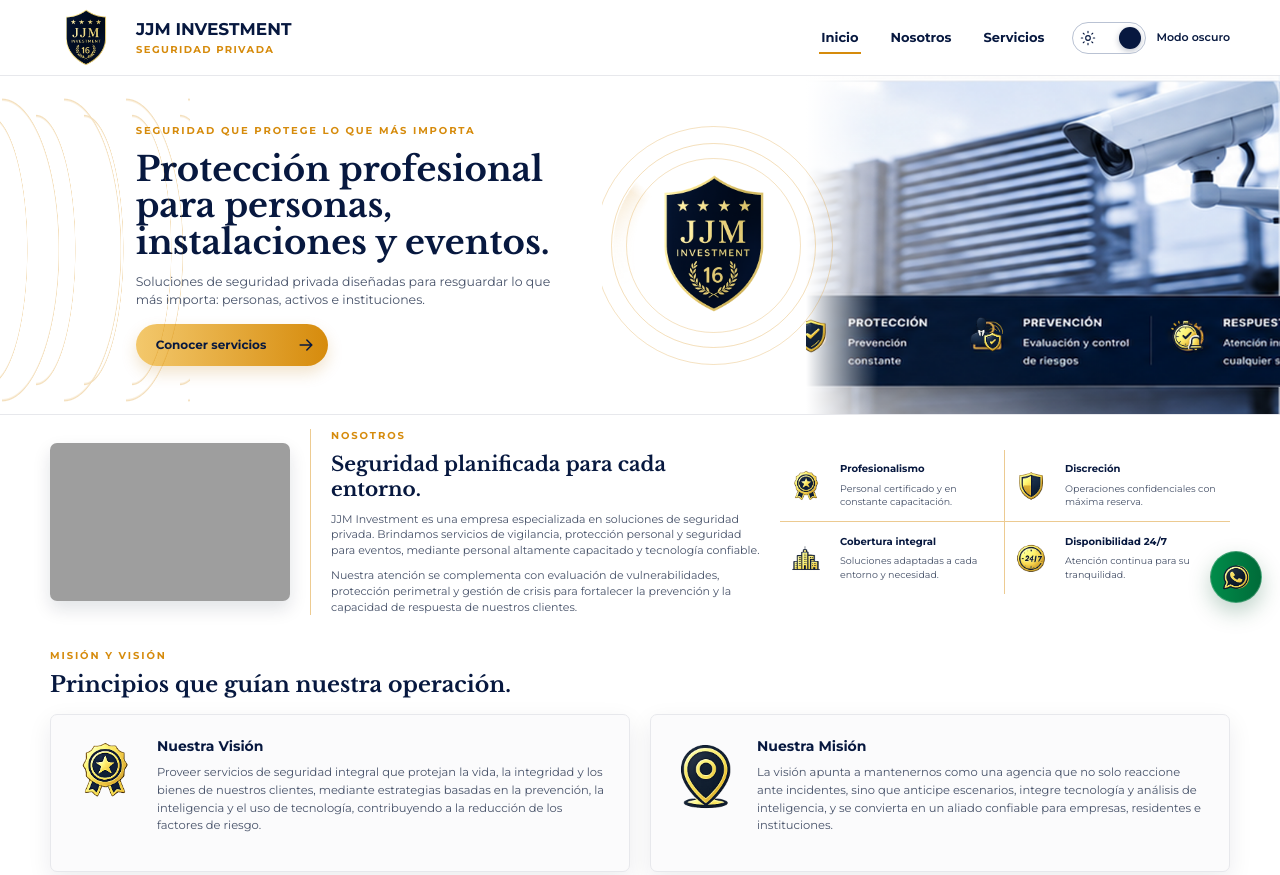
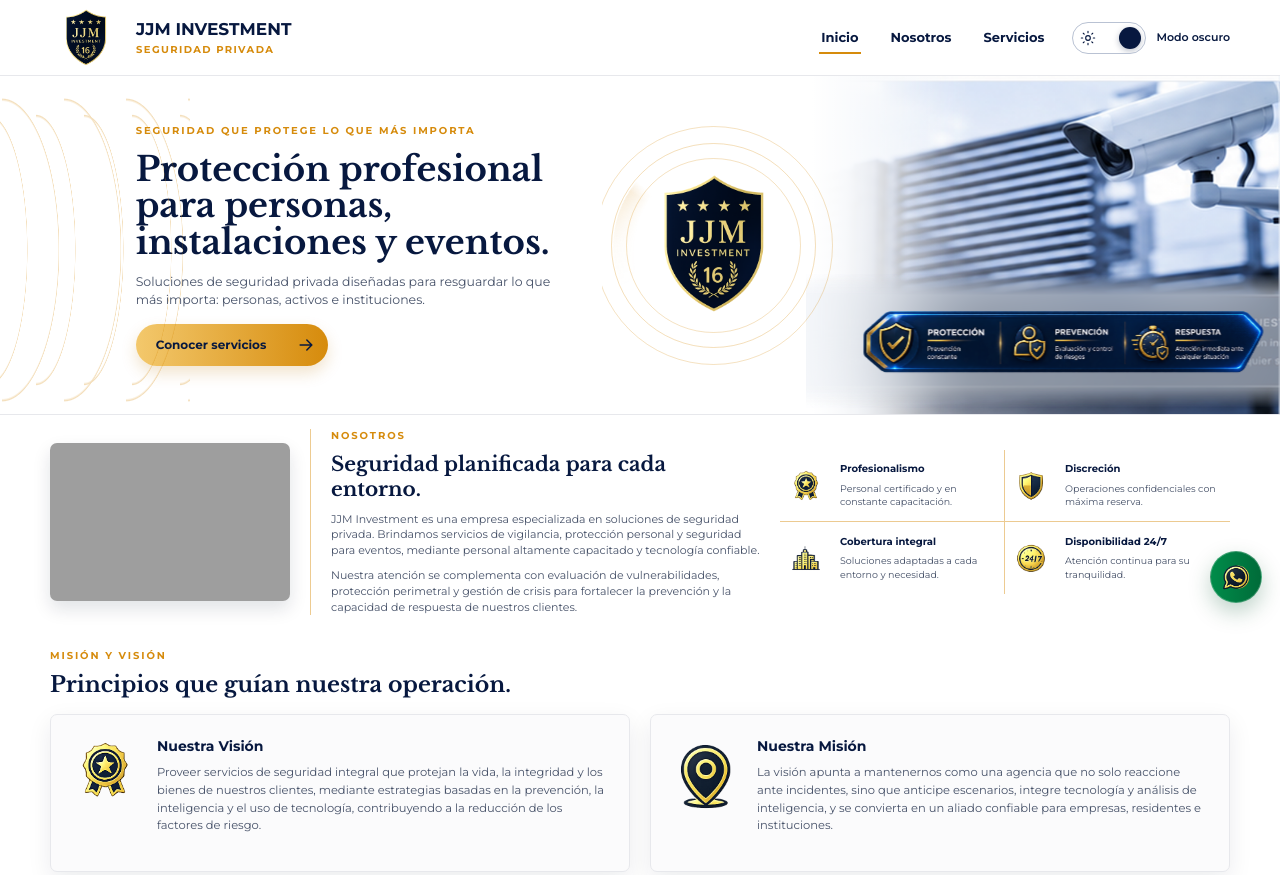
Before and after one commit to s9shade/Jjm_invesmet, a website built with Vite: page index.html in a window 1280 px wide. Shown: the top 875 px of the page. Built offline with nearby package versions, Linux system fonts and the light colour scheme; grey boxes are pictures that could not be loaded.

Commit message:
Actualiza landing de JJM Investment

```diff
--- a/src/main.js
+++ b/src/main.js
@@ -14,12 +14,6 @@ const icons = {
       <path d="m9 5 7 7-7 7" />
     </svg>`,
 }
-
-const heroBenefitIcons = [
-  iconAsset('beneficios', '01_proteccion.png'),
-  iconAsset('beneficios', '02_prevencion.png'),
-  iconAsset('beneficios', '03_respuesta.png'),
-]
 
 const contactIcons = {
   phone: iconAsset('contacto', '01_telefono.png'),
@@ -166,17 +160,11 @@ document.querySelector('#app').innerHTML = `
             alt="Cámara de seguridad y principios de protección, prevención y respuesta"
           />
           <span class="hero-benefit-icons" aria-hidden="true">
-            ${heroBenefitIcons
-              .map(
-                (icon, index) => `
-                  <img
-                    class="icon-hero-benefit icon-hero-benefit-${index + 1}"
-                    src="${icon}"
-                    alt=""
-                  />
-                `,
-              )
-              .join('')}
+            <img
+              class="hero-benefit-slip"
+              src="${asset('slip-proteccion-prevencion-respuesta-premium.png')}"
+              alt=""
+            />
           </span>
         </div>
       </div>
--- a/src/style.css
+++ b/src/style.css
@@ -545,9 +545,14 @@ p {
   position: absolute;
   z-index: 2;
   inset: 0 auto 0 0;
-  width: 72px;
+  width: clamp(128px, 10.5vw, 192px);
   pointer-events: none;
-  background: linear-gradient(90deg, var(--surface), transparent);
+  background: linear-gradient(
+    90deg,
+    var(--surface) 0%,
+    var(--surface) 4%,
+    transparent 100%
+  );
 }
 
 .hero-media > .hero-camera-image {
@@ -556,6 +561,28 @@ p {
   display: block;
   object-fit: cover;
   object-position: center;
+  -webkit-mask-image: linear-gradient(
+    to right,
+    transparent 0%,
+    rgba(0, 0, 0, 0.15) 8%,
+    rgba(0, 0, 0, 0.45) 16%,
+    rgba(0, 0, 0, 0.75) 24%,
+    #000 34%,
+    #000 100%
+  );
+  mask-image: linear-gradient(
+    to right,
+    transparent 0%,
+    rgba(0, 0, 0, 0.15) 8%,
+    rgba(0, 0, 0, 0.45) 16%,
+    rgba(0, 0, 0, 0.75) 24%,
+    #000 34%,
+    #000 100%
+  );
+  -webkit-mask-repeat: no-repeat;
+  mask-repeat: no-repeat;
+  -webkit-mask-size: 100% 100%;
+  mask-size: 100% 100%;
 }
 
 .hero-benefit-icons {
@@ -569,28 +596,16 @@ p {
   pointer-events: none;
 }
 
-.icon-hero-benefit {
+.hero-benefit-slip {
   position: absolute;
-  width: 42px;
-  height: 42px;
-  display: block;
+  z-index: 1;
+  top: 79.19%;
+  left: 52.92%;
+  width: 59.09%;
+  height: auto;
+  display: none;
   object-fit: contain;
   transform: translate(-50%, -50%);
-}
-
-.icon-hero-benefit-1 {
-  top: 76.88%;
-  left: 17.7215%;
-}
-
-.icon-hero-benefit-2 {
-  top: 76.712%;
-  left: 42.1414%;
-}
-
-.icon-hero-benefit-3 {
-  top: 76.825%;
-  left: 70.0949%;
 }
 
 .about-section,
@@ -1098,6 +1113,36 @@ button:focus-visible {
   }
 }
 
+@supports ((mask-composite: intersect) or (-webkit-mask-composite: source-in)) {
+  @media (min-width: 1101px) {
+    .hero-media::after {
+      background: linear-gradient(90deg, transparent, rgba(237, 242, 248, 0.96)) right / var(--hero-edge-repair) 100% no-repeat;
+    }
+
+    .hero-benefit-icons::before {
+      content: '';
+      position: absolute;
+      z-index: 0;
+      inset: 0;
+      background: rgba(237, 242, 248, 0.52);
+      -webkit-backdrop-filter: blur(36px);
+      backdrop-filter: blur(36px);
+      -webkit-mask-image:
+        linear-gradient(90deg, transparent 6.5%, #000 12.18% 93.2%, transparent 98.9%),
+        linear-gradient(180deg, transparent 58.5%, #000 64.87% 91.81%, transparent 98.2%);
+      -webkit-mask-composite: source-in;
+      mask-image:
+        linear-gradient(90deg, transparent 6.5%, #000 12.18% 93.2%, transparent 98.9%),
+        linear-gradient(180deg, transparent 58.5%, #000 64.87% 91.81%, transparent 98.2%);
+      mask-composite: intersect;
+    }
+
+    .hero-benefit-slip {
+      display: block;
+    }
+  }
+}
+
 @media (max-width: 1280px) {
   .header-inner,
   .section-container {
@@ -1296,6 +1341,7 @@ button:focus-visible {
 
   .hero-media::before {
     width: 72px;
+    background: linear-gradient(90deg, var(--surface), transparent);
   }
 
   .hero-media > .hero-camera-image {
```
Also changed, not shown: public/assets/icono-mision.png (added), public/assets/icono-vision.png (added), public/assets/slip-proteccion-prevencion-respuesta-premium.png (added).
